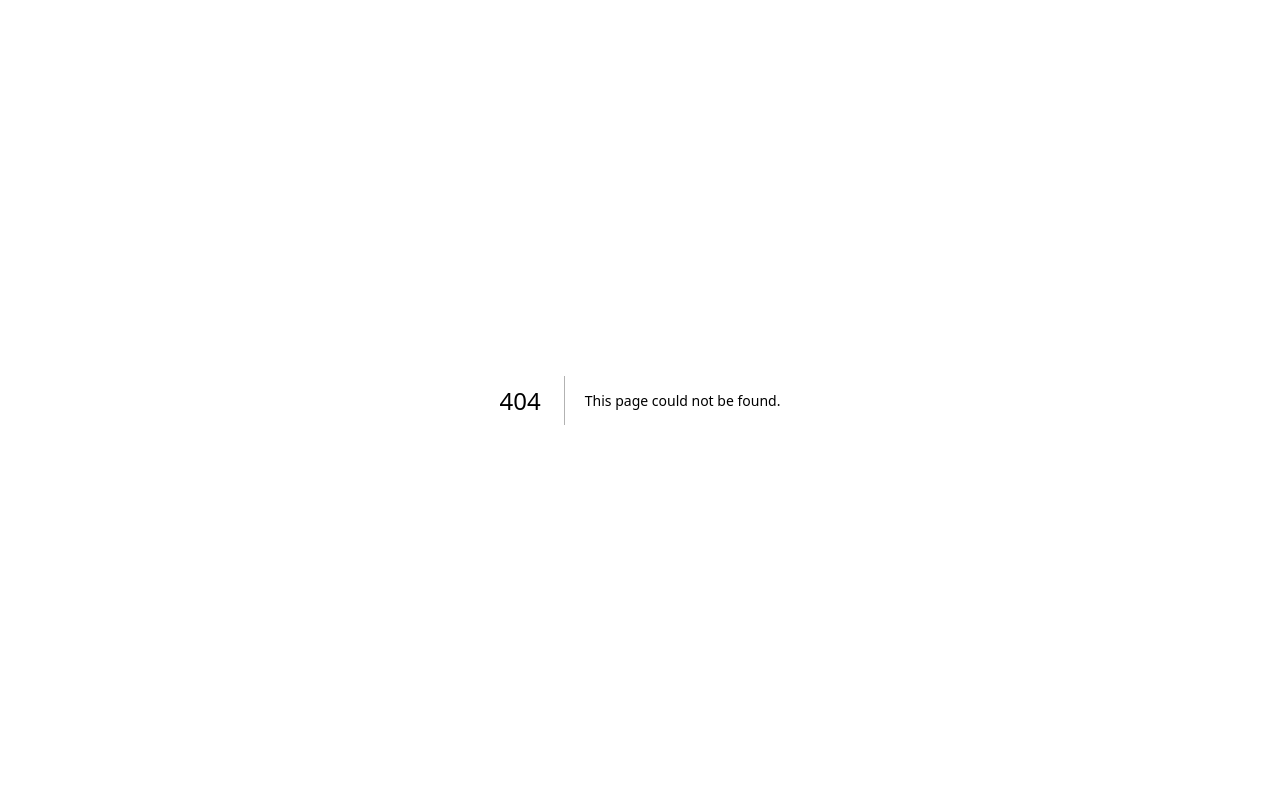
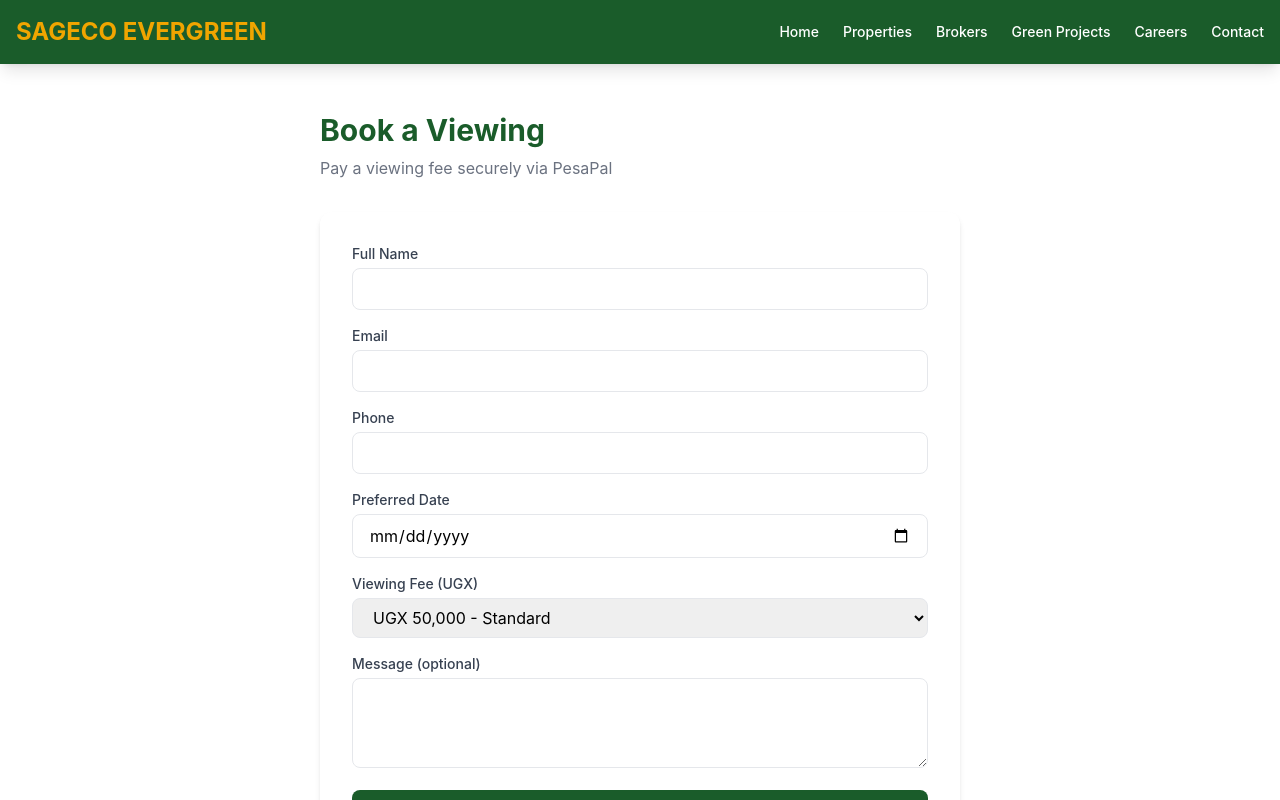
Before and after one commit to asiimwe3/sageco-evergreen, a Next.js app: page /book in a window 1280 px wide. Before the commit this address had no page. Shown: the top 800 px of the page. Built offline with nearby package versions, Linux system fonts and the light colour scheme.

Commit message:
Add pages/book.js

```diff
--- /dev/null
+++ b/pages/book.js
@@ -0,0 +1,82 @@
+import Navbar from '../components/Navbar'
+import Footer from '../components/Footer'
+import Head from 'next/head'
+import { useState } from 'react'
+
+export default function Book() {
+  const [form, setForm] = useState({ name: '', email: '', phone: '', date: '', message: '', amount: '50000' })
+  const [status, setStatus] = useState('')
+
+  const handleSubmit = async (e) => {
+    e.preventDefault()
+    setStatus('processing')
+    try {
+      const res = await fetch('/api/pesapal/initiate', {
+        method: 'POST',
+        headers: { 'Content-Type': 'application/json' },
+        body: JSON.stringify(form)
+      })
+      const data = await res.json()
+      if (data.redirect_url) {
+        window.location.href = data.redirect_url
+      } else {
+        setStatus('error')
+      }
+    } catch {
+      setStatus('error')
+    }
+  }
+
+  return (
+    <>
+      <Head><title>Book a Viewing - SAGECO EVERGREEN</title></Head>
+      <Navbar />
+      <div className="max-w-2xl mx-auto px-4 py-12">
+        <h1 className="text-3xl font-bold text-primary mb-2">Book a Viewing</h1>
+        <p className="text-gray-500 mb-8">Pay a viewing fee securely via PesaPal</p>
+        <form onSubmit={handleSubmit} className="bg-white shadow-md rounded-xl p-8 space-y-4">
+          <div>
+            <label className="block text-sm font-medium text-gray-700 mb-1">Full Name</label>
+            <input required className="w-full border rounded-lg px-4 py-2 focus:ring-2 focus:ring-primary outline-none"
+              value={form.name} onChange={e => setForm({...form, name: e.target.value})} />
+          </div>
+          <div>
+            <label className="block text-sm font-medium text-gray-700 mb-1">Email</label>
+            <input required type="email" className="w-full border rounded-lg px-4 py-2 focus:ring-2 focus:ring-primary outline-none"
+              value={form.email} onChange={e => setForm({...form, email: e.target.value})} />
+          </div>
+          <div>
+            <label className="block text-sm font-medium text-gray-700 mb-1">Phone</label>
+            <input required className="w-full border rounded-lg px-4 py-2 focus:ring-2 focus:ring-primary outline-none"
+              value={form.phone} onChange={e => setForm({...form, phone: e.target.value})} />
+          </div>
+          <div>
+            <label className="block text-sm font-medium text-gray-700 mb-1">Preferred Date</label>
+            <input required type="date" className="w-full border rounded-lg px-4 py-2 focus:ring-2 focus:ring-primary outline-none"
+              value={form.date} onChange={e => setForm({...form, date: e.target.value})} />
+          </div>
+          <div>
+            <label className="block text-sm font-medium text-gray-700 mb-1">Viewing Fee (UGX)</label>
+            <select className="w-full border rounded-lg px-4 py-2 focus:ring-2 focus:ring-primary outline-none"
+              value={form.amount} onChange={e => setForm({...form, amount: e.target.value})}>
+              <option value="50000">UGX 50,000 - Standard</option>
+              <option value="100000">UGX 100,000 - Premium</option>
+              <option value="200000">UGX 200,000 - VIP</option>
+            </select>
+          </div>
+          <div>
+            <label className="block text-sm font-medium text-gray-700 mb-1">Message (optional)</label>
+            <textarea rows={3} className="w-full border rounded-lg px-4 py-2 focus:ring-2 focus:ring-primary outline-none"
+              value={form.message} onChange={e => setForm({...form, message: e.target.value})} />
+          </div>
+          <button type="submit" disabled={status==='processing'}
+            className="w-full bg-primary text-white py-3 rounded-lg font-bold hover:opacity-90 disabled:opacity-50">
+            {status==='processing' ? 'Redirecting to PesaPal...' : 'Pay with PesaPal'}
+          </button>
+          {status==='error' && <p className="text-red-500 text-sm text-center">Payment failed. Please try again.</p>}
+        </form>
+      </div>
+      <Footer />
+    </>
+  )
+}
```
